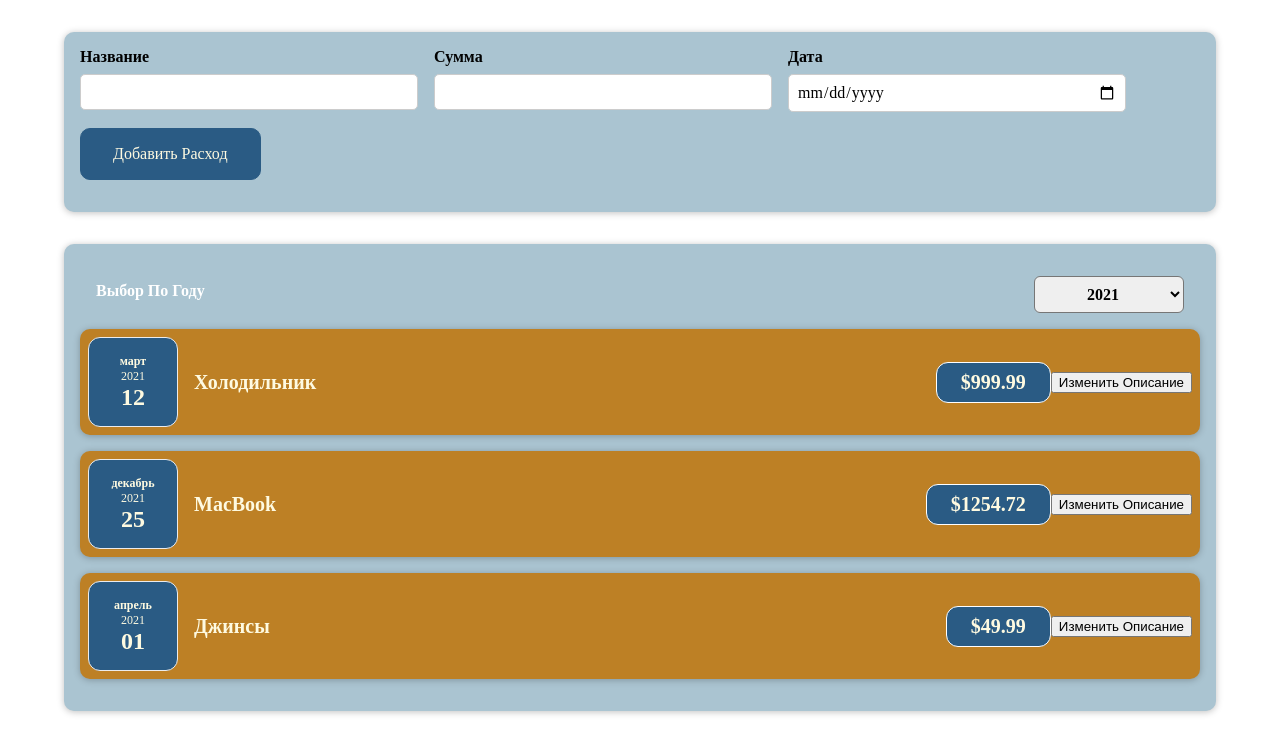
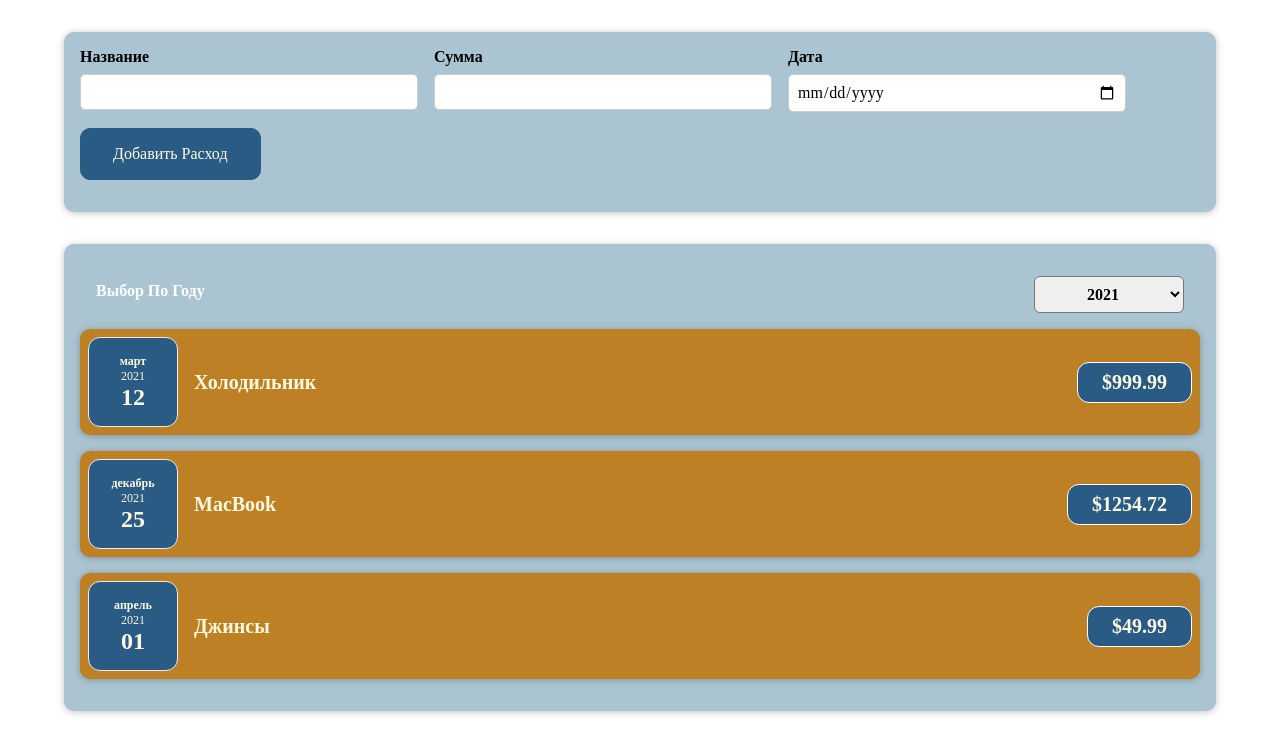
Before and after one commit to U-Ra-All/react-course-app, a React (Create React App) app: page / in a window 1280 px wide. Shown: the top 754 px of the page. Built offline with nearby package versions, Linux system fonts and the light colour scheme; the HTML template or start-up script is replaced by a standard one.

Commit message:
17-Компоненты - Контролируемые vs Неконтролируемые, с Состоянием vs без Состояния

```diff
--- a/src/components/Costs/CostItem.js
+++ b/src/components/Costs/CostItem.js
@@ -1,26 +1,15 @@
 import "./CostItem.css";
 import CostDate from "./CostDate";
 import Card from "../UI/Card";
-import React, { useState } from "react";
 
 const CostItem = (props) => {
-  const [description, setDescription] = useState(props.description);
-  console.log("Text in component definition");
-
-  const changeDescriptionHandler = () => {
-    // description = 'New cost';
-    setDescription("New cost"); // description = 'New cost'; & CostItem(props);
-    console.log(description);
-  };
-
   return (
     <Card className="cost-item">
       <CostDate date={props.date} />
       <div className="cost-item__description">
-        <h2>{description}</h2>
+        <h2>{props.description}</h2>
         <div className="cost-item__price">${props.amount}</div>
       </div>
-      <button onClick={changeDescriptionHandler}>Изменить Описание</button>
     </Card>
   );
 };
```
